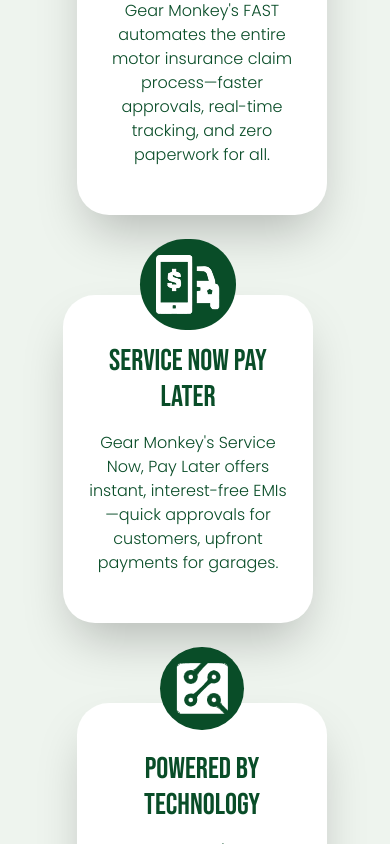
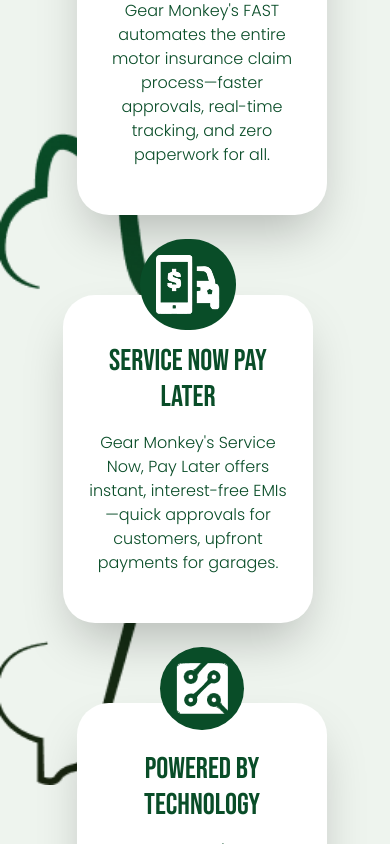
Before and after one commit to lofritex/gear-monkey-webpage, a React (Vite) app: page / in a window 390 px wide. Shown: the part 2550-3394 px from the top of the page. Built offline with nearby package versions, Linux system fonts and the light colour scheme.

Commit message:
New webpage v 0.9

```diff
--- a/src/components/home/SmartSolutionsSection.tsx
+++ b/src/components/home/SmartSolutionsSection.tsx
@@ -47,7 +47,7 @@
         />
         <img
           src={SectionBackgroundMobile}
-          className="absolute top-0 bottom-0 left-0 -z-50 my-auto w-[200px] md:hidden"
+          className="absolute top-0 bottom-0 left-0 z-0 my-auto w-[200px] md:hidden"
         />
       </div>
     </section>
--- a/src/components/ui/card/Card.tsx
+++ b/src/components/ui/card/Card.tsx
@@ -8,7 +8,7 @@
   return (
     <div
       {...props}
-      className={`text-primary h-full min-h-40 max-w-[18rem] rounded-4xl bg-white p-6 shadow-2xl ${className}`}
+      className={`text-primary z-10 h-full min-h-40 max-w-[18rem] rounded-4xl bg-white p-6 shadow-2xl ${className}`}
     >
       {children}
     </div>
```
